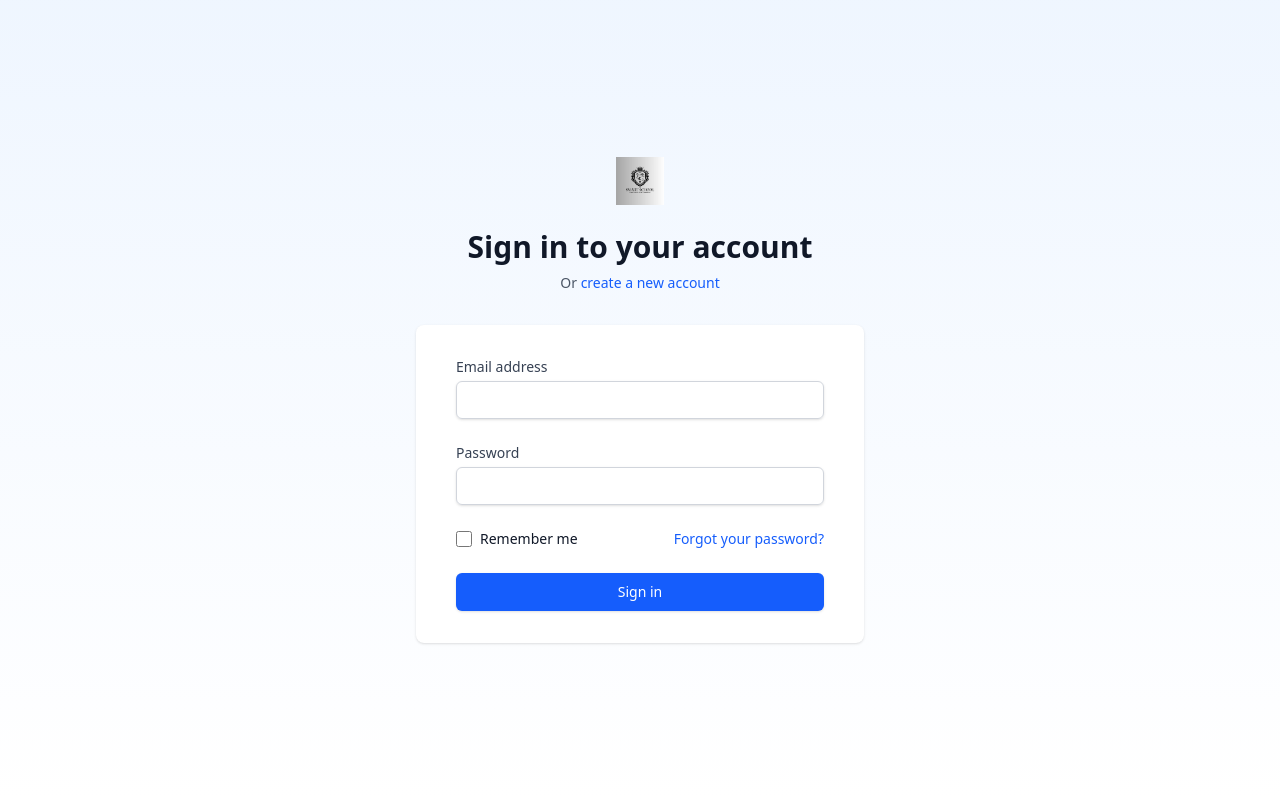
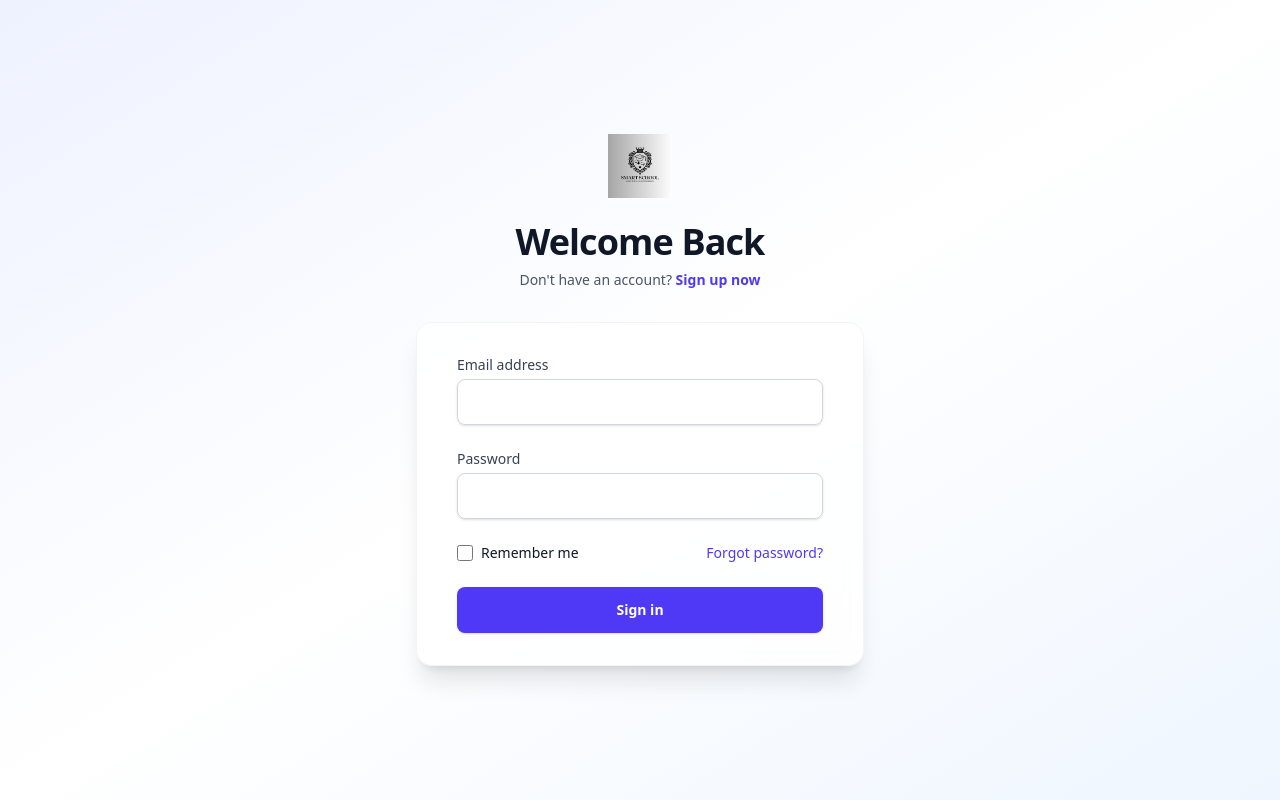
Before and after one commit to Shavinka2001/School-Management-System, a React (Vite) app in the folder frontend/: page /login in a window 1280 px wide. Built offline with nearby package versions, Linux system fonts and the light colour scheme.

Commit message:
Enhance Login component with UI improvements and accessibility updates. Updated styles for better visual hierarchy, added hover effects, and improved error message presentation. Changed button loading state to include spinner for better user feedback.

```diff
--- a/frontend/src/pages/user/Login.jsx
+++ b/frontend/src/pages/user/Login.jsx
@@ -72,29 +72,29 @@
     };
 
     return (
-        <div className="min-h-screen bg-gradient-to-b from-blue-50 to-white flex flex-col justify-center py-12 sm:px-6 lg:px-8">
+        <div className="min-h-screen bg-gradient-to-br from-indigo-50 via-white to-blue-50 flex flex-col justify-center py-12 sm:px-6 lg:px-8">
             <div className="sm:mx-auto sm:w-full sm:max-w-md">
                 <img
-                    className="mx-auto h-12 w-auto"
+                    className="mx-auto h-16 w-auto transform transition-transform hover:scale-105"
                     src={schoolLogo}
                     alt="School Logo"
                 />
-                <h2 className="mt-6 text-center text-3xl font-extrabold text-gray-900">
-                    Sign in to your account
+                <h2 className="mt-6 text-center text-4xl font-bold text-gray-900 tracking-tight">
+                    Welcome Back
                 </h2>
                 <p className="mt-2 text-center text-sm text-gray-600">
-                    Or{' '}
-                    <Link to="/register" className="font-medium text-blue-600 hover:text-blue-500">
-                        create a new account
+                    Don't have an account?{' '}
+                    <Link to="/register" className="font-semibold text-indigo-600 hover:text-indigo-500 transition-colors">
+                        Sign up now
                     </Link>
                 </p>
             </div>
 
             <div className="mt-8 sm:mx-auto sm:w-full sm:max-w-md">
-                <div className="bg-white py-8 px-4 shadow sm:rounded-lg sm:px-10">
+                <div className="bg-white/80 backdrop-blur-sm py-8 px-6 shadow-xl sm:rounded-2xl sm:px-10 border border-gray-100">
                     {serverError && (
-                        <div className="mb-4 bg-red-50 border border-red-200 text-red-600 px-4 py-3 rounded-lg">
-                            {serverError}
+                        <div className="mb-4 bg-red-50 border-l-4 border-red-500 text-red-600 p-4 rounded-lg">
+                            <p className="font-medium">{serverError}</p>
                         </div>
                     )}
 
@@ -111,7 +111,7 @@
                                     autoComplete="email"
                                     value={formData.email}
                                     onChange={handleChange}
-                                    className={`appearance-none block w-full px-3 py-2 border rounded-md shadow-sm placeholder-gray-400 focus:outline-none focus:ring-blue-500 focus:border-blue-500 sm:text-sm ${formErrors.email ? 'border-red-500' : 'border-gray-300'}`}
+                                    className={`appearance-none block w-full px-4 py-3 border rounded-lg shadow-sm placeholder-gray-400 focus:outline-none focus:ring-2 focus:ring-indigo-500 focus:border-indigo-500 sm:text-sm transition-all duration-200 ${formErrors.email ? 'border-red-500' : 'border-gray-300'}`}
                                 />
                                 {formErrors.email && (
                                     <p className="mt-1 text-sm text-red-600">{formErrors.email}</p>
@@ -131,7 +131,7 @@
                                     autoComplete="current-password"
                                     value={formData.password}
                                     onChange={handleChange}
-                                    className={`appearance-none block w-full px-3 py-2 border rounded-md shadow-sm placeholder-gray-400 focus:outline-none focus:ring-blue-500 focus:border-blue-500 sm:text-sm ${formErrors.password ? 'border-red-500' : 'border-gray-300'}`}
+                                    className={`appearance-none block w-full px-4 py-3 border rounded-lg shadow-sm placeholder-gray-400 focus:outline-none focus:ring-2 focus:ring-indigo-500 focus:border-indigo-500 sm:text-sm transition-all duration-200 ${formErrors.password ? 'border-red-500' : 'border-gray-300'}`}
                                 />
                                 {formErrors.password && (
                                     <p className="mt-1 text-sm text-red-600">{formErrors.password}</p>
@@ -147,7 +147,7 @@
                                     type="checkbox"
                                     checked={formData.remember}
                                     onChange={handleChange}
-                                    className="h-4 w-4 text-blue-600 focus:ring-blue-500 border-gray-300 rounded"
+                                    className="h-4 w-4 text-indigo-600 focus:ring-indigo-500 border-gray-300 rounded"
                                 />
                                 <label htmlFor="remember" className="ml-2 block text-sm text-gray-900">
                                     Remember me
@@ -155,8 +155,8 @@
                             </div>
 
                             <div className="text-sm">
-                                <Link to="/forgot-password" className="font-medium text-blue-600 hover:text-blue-500">
-                                    Forgot your password?
+                                <Link to="/forgot-password" className="font-medium text-indigo-600 hover:text-indigo-500 transition-colors">
+                                    Forgot password?
                                 </Link>
                             </div>
                         </div>
@@ -165,9 +165,17 @@
                             <button
                                 type="submit"
                                 disabled={loading}
-                                className={`w-full flex justify-center py-2 px-4 border border-transparent rounded-md shadow-sm text-sm font-medium text-white ${loading ? 'bg-blue-400 cursor-not-allowed' : 'bg-blue-600 hover:bg-blue-700'} focus:outline-none focus:ring-2 focus:ring-offset-2 focus:ring-blue-500`}
+                                className={`w-full flex justify-center py-3 px-4 border border-transparent rounded-lg shadow-sm text-sm font-semibold text-white ${loading ? 'bg-indigo-400 cursor-not-allowed' : 'bg-indigo-600 hover:bg-indigo-700'} focus:outline-none focus:ring-2 focus:ring-offset-2 focus:ring-indigo-500 transition-all duration-200 transform hover:scale-[1.02]`}
                             >
-                                {loading ? 'Signing in...' : 'Sign in'}
+                                {loading ? (
+                                    <span className="flex items-center">
+                                        <svg className="animate-spin -ml-1 mr-3 h-5 w-5 text-white" xmlns="http://www.w3.org/2000/svg" fill="none" viewBox="0 0 24 24">
+                                            <circle className="opacity-25" cx="12" cy="12" r="10" stroke="currentColor" strokeWidth="4"></circle>
+                                            <path className="opacity-75" fill="currentColor" d="M4 12a8 8 0 018-8V0C5.373 0 0 5.373 0 12h4zm2 5.291A7.962 7.962 0 014 12H0c0 3.042 1.135 5.824 3 7.938l3-2.647z"></path>
+                                        </svg>
+                                        Signing in...
+                                    </span>
+                                ) : 'Sign in'}
                             </button>
                         </div>
                     </form>
```
